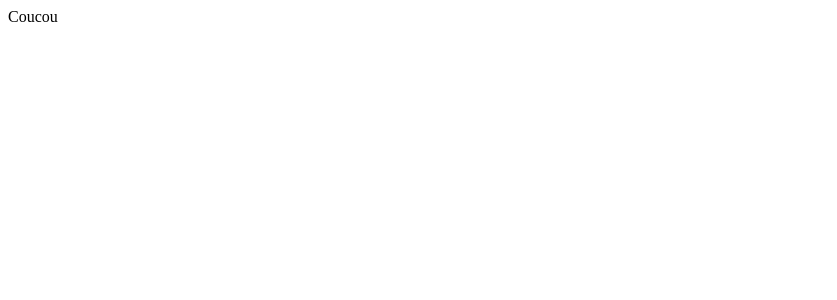
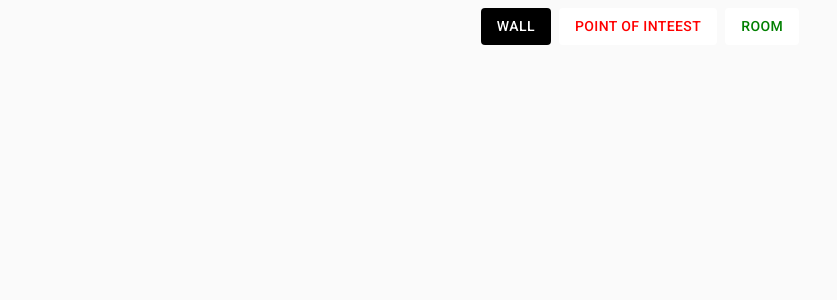
Before and after one commit to museumGoTeam/MuseumGO-Admin, a React (Create React App) app: page / in a window 1280 px wide. Shown: the top 300 px of the page, without its empty margins (0-837 px from the left). Built offline with nearby package versions, Linux system fonts and the light colour scheme.

Commit message:
Init App.tsx as parent wrapper

```diff
--- a/src/App.tsx
+++ b/src/App.tsx
@@ -1,9 +1,14 @@
 import React from 'react'
+import Grid from '@material-ui/core/Grid'
+import CssBaseline from '@material-ui/core/CssBaseline'
+import Panel from './components/Panel/Panel'
+
 
 export default function App() {
   return (
-    <div>
-      Coucou
-    </div>
+    <Grid container direction="column">
+      <CssBaseline />
+      <Panel />
+    </Grid>
   )
 }
```
